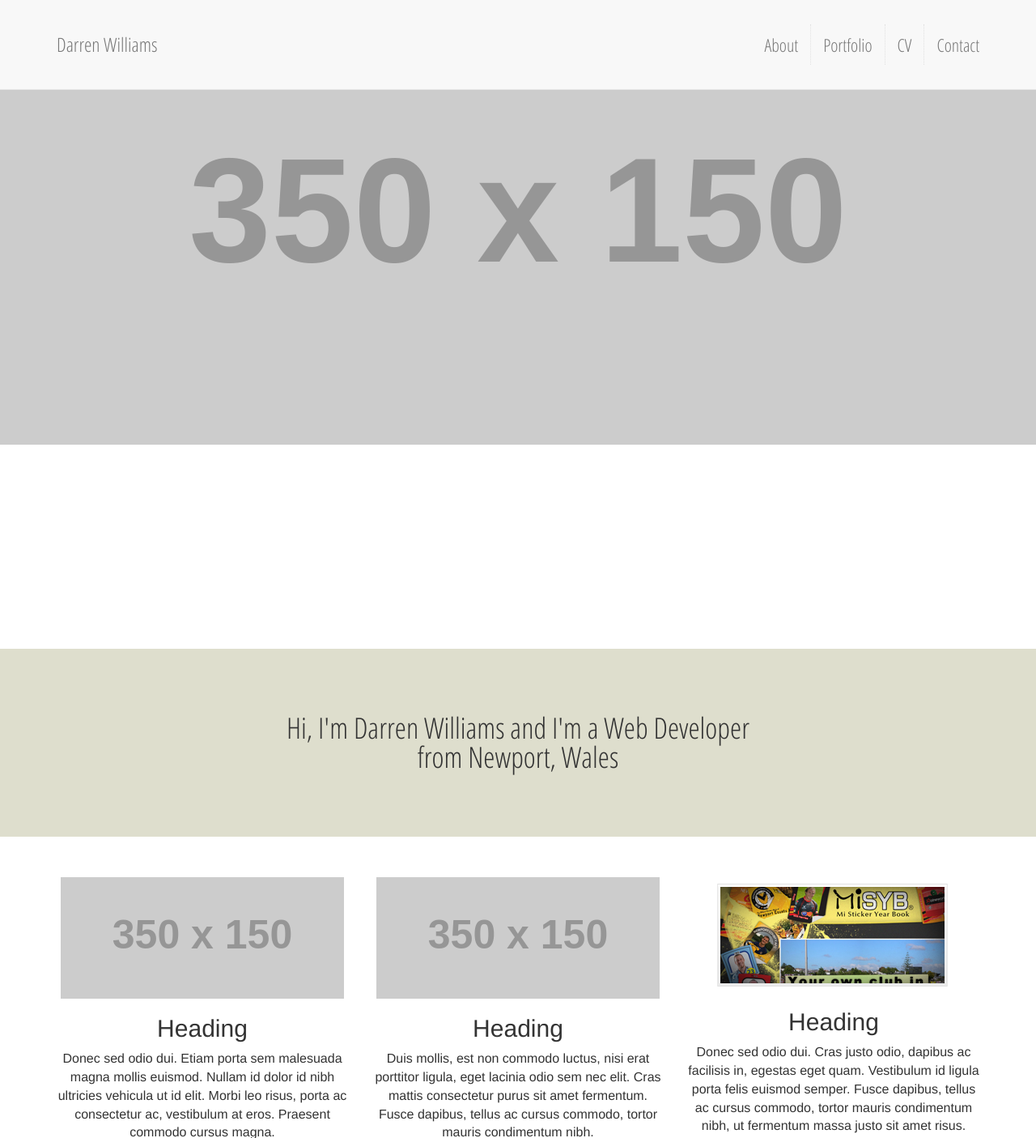
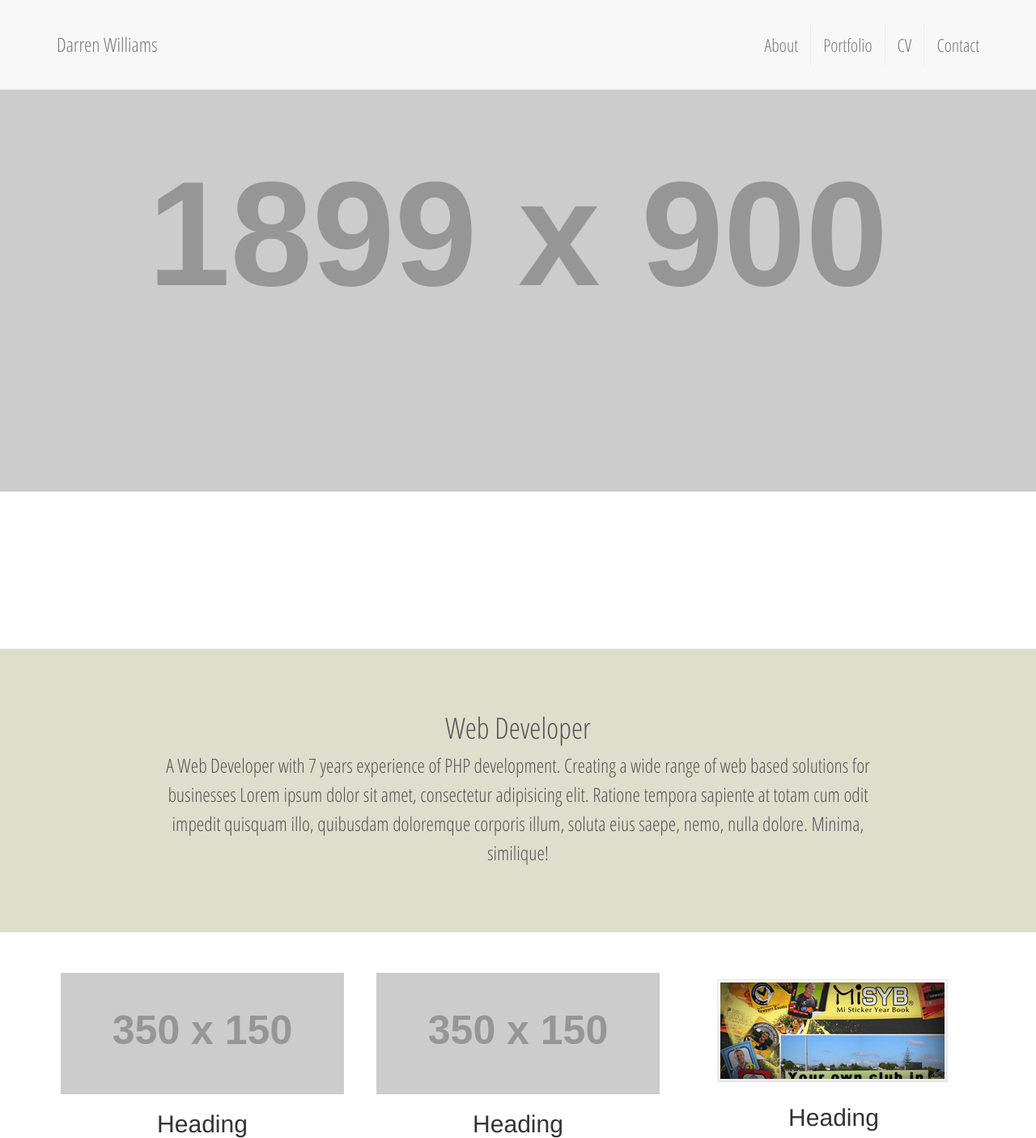
Before and after one commit to phoenix1331/darrenwilliams.me.uk, a PHP site: page / in a window 1280 px wide. Shown: the top 1405 px of the page at 81% size. Run offline with PHP 8.4, Linux system fonts and the light colour scheme; grey boxes labelled with a size stand in for pictures from a placeholder-image service; some libraries are stand-ins or nearby versions.

Commit message:
Intro added

```diff
--- a/css/styles.css
+++ b/css/styles.css
@@ -50,10 +50,21 @@ a.navbar-brand{
 	border-top:1px solid #fff;
 }
 
-#intro .intro-text{
+#intro{
 	font-size:36px;
 	line-height:36px;
 	font-family: 'Open Sans Condensed', sans-serif;
+	color:#555;
+}
+
+#intro .intro-text-title{
+
+}
+
+#intro .intro-text-copy{
+	width:70%;
+	margin:0 auto;
+	font-size:24px;
 }
 
 #central{
--- a/index.php
+++ b/index.php
@@ -25,7 +25,7 @@
       </div>
     </nav>
 
-      <video id="hero" poster="http://placehold.it/350x150" loop autoplay muted >
+      <video id="hero" poster="http://placehold.it/1899x900" loop autoplay muted >
        <!-- <source src="video/vid2.mp4" type="video/mp4">-->
       </video>
     <div class="container">
@@ -42,7 +42,8 @@
     </div> <!-- /container -->
 
     <div id="intro">
-      <div class="center intro-text">Hi, I'm Darren Williams and I'm a Web Developer <br />from Newport, Wales</div>
+      <p class="center intro-text-title">Web Developer</p>
+      <p class="center intro-text-copy">A Web Developer with 7 years experience of PHP development. Creating a wide range of web based solutions for businesses Lorem ipsum dolor sit amet, consectetur adipisicing elit. Ratione tempora sapiente at totam cum odit impedit quisquam illo, quibusdam doloremque corporis illum, soluta eius saepe, nemo, nulla dolore. Minima, similique!</p>
     </div>
     <div id="main">
        <div class="container center">
```
